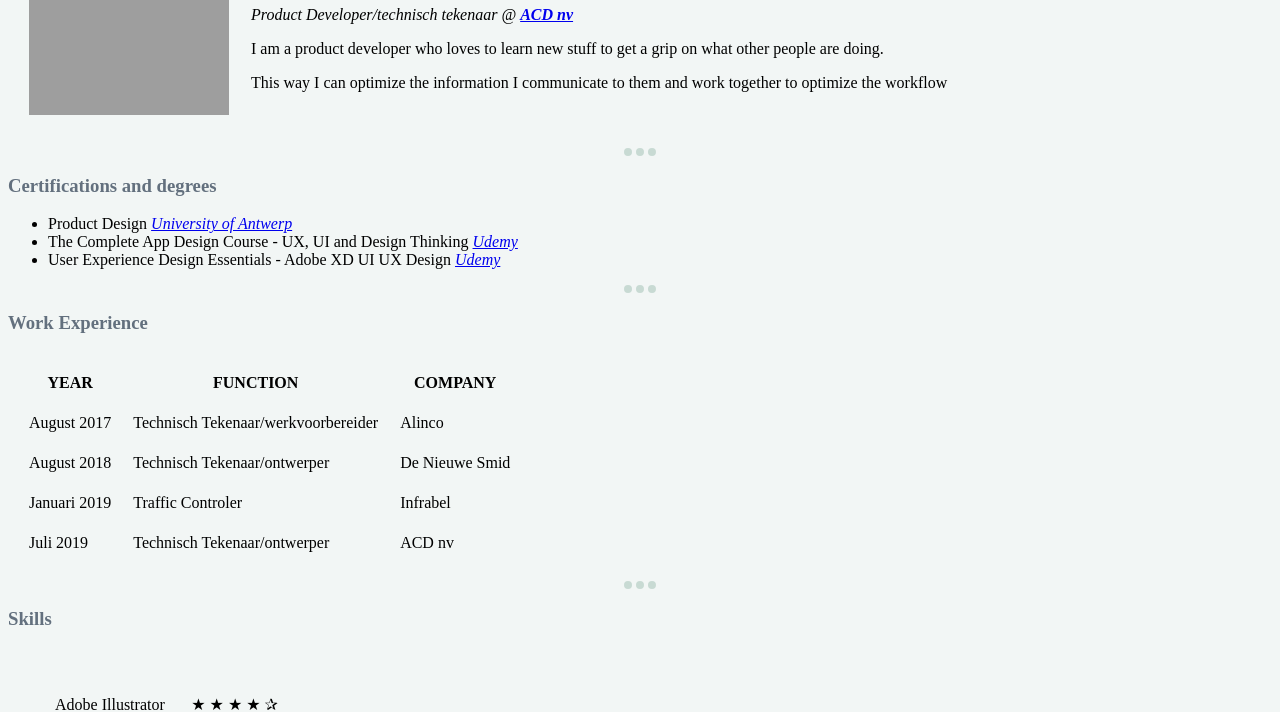
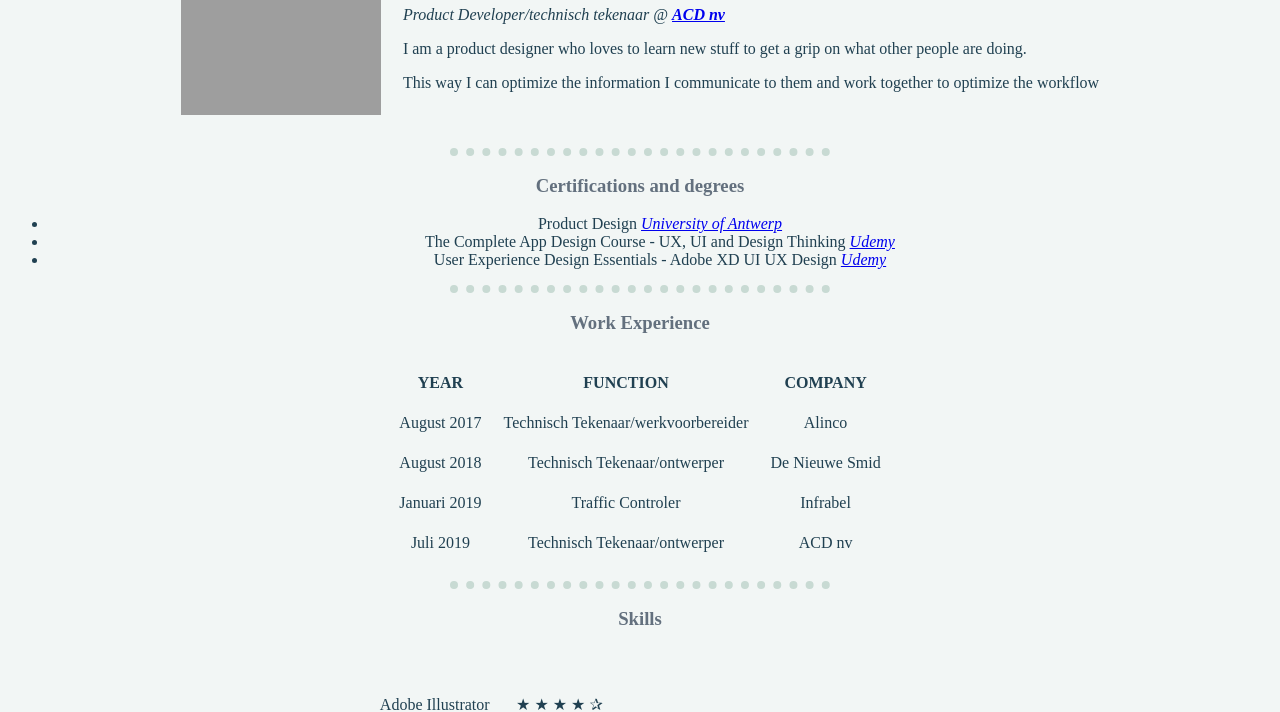
Before and after one commit to JelleDeclerck/CV, a plain HTML site: page index.html in a window 1280 px wide. Shown: the part 114-826 px from the top of the page. Drawn offline with Linux system fonts and the light colour scheme; grey boxes are pictures that could not be loaded.

Commit message:
Add files via upload

```diff
--- a/CSS/styles.css
+++ b/CSS/styles.css
@@ -1,5 +1,6 @@
   body {
     background-color: #f2f6f5;
+    color: #204051;
   }
 
   hr {
@@ -7,7 +8,7 @@
     border-top-style: dotted;
     border-color: #c8dad3;
     border-width: 8px;
-    width: 32px;
+    width: 30%;
   }
 
   h1 {
@@ -17,3 +18,5 @@
   h3 {
     color: #63707e;
   }
+
+  body
--- a/index.html
+++ b/index.html
@@ -10,6 +10,7 @@
 </head>
 
 <body>
+  <center>
   <table cellspacing="20">
     <td>
       <image src="https://tinyurl.com/wz5zqtu" alt="Jelle profile picture" style="width:200px;height:200px;">
@@ -17,7 +18,7 @@
     <td>
       <h1>Jelle Declerck</h1>
       <p><em>Product Developer/technisch tekenaar @ <strong><a href="https://www.acdnv.be/default.aspx">ACD nv</a></strong> </em></p>
-      <p>I am a product developer who loves to learn new stuff to get a grip on what
+      <p> I am a product designer who loves to learn new stuff to get a grip on what
         other people are doing.</p>
       <p>This way I can optimize the information I communicate to them and work together to optimize the workflow</p>
     </td>
@@ -31,31 +32,31 @@
   </ul>
   <hr>
   <h3>Work Experience</h3>
-  <table cellspacing="20">
+  <table cellspacing="20" center>
     <thead>
       <th>YEAR</th>
       <th>FUNCTION</th>
       <th>COMPANY</th>
     </thead>
     <tr>
-      <td>August 2017</td>
-      <td>Technisch Tekenaar/werkvoorbereider</td>
-      <td>Alinco</td>
+      <td align="center">August 2017</td>
+      <td align="center">Technisch Tekenaar/werkvoorbereider</td>
+      <td align="center">Alinco</td>
     </tr>
     <tr>
-      <td>August 2018</td>
-      <td>Technisch Tekenaar/ontwerper</td>
-      <td>De Nieuwe Smid</td>
+      <td align="center">August 2018</td>
+      <td align="center">Technisch Tekenaar/ontwerper</td>
+      <td align="center">De Nieuwe Smid</td>
     </tr>
     <tr>
-      <td>Januari 2019</td>
-      <td>Traffic Controler</td>
-      <td>Infrabel</td>
+      <td align="center">Januari 2019</td>
+      <td align="center">Traffic Controler</td>
+      <td align="center">Infrabel</td>
     </tr>
     <tr>
-      <td>Juli 2019</td>
-      <td>Technisch Tekenaar/ontwerper</td>
-      <td>ACD nv</td>
+      <td align="center">Juli 2019</td>
+      <td align="center">Technisch Tekenaar/ontwerper</td>
+      <td align="center">ACD nv</td>
     </tr>
   </table>
   <hr>
```
